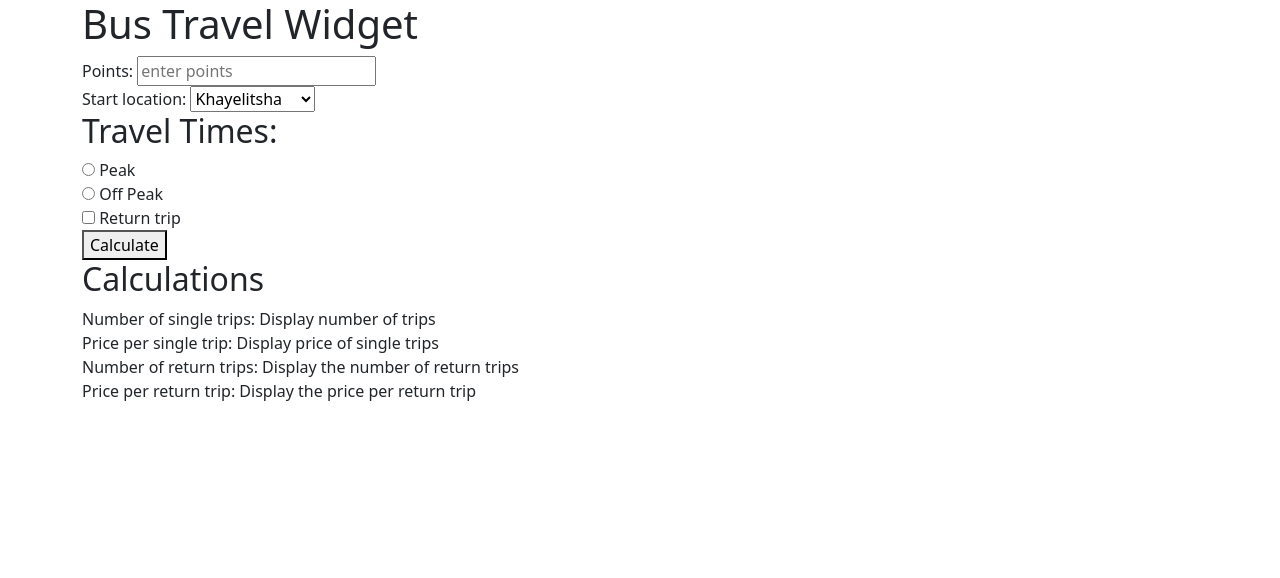
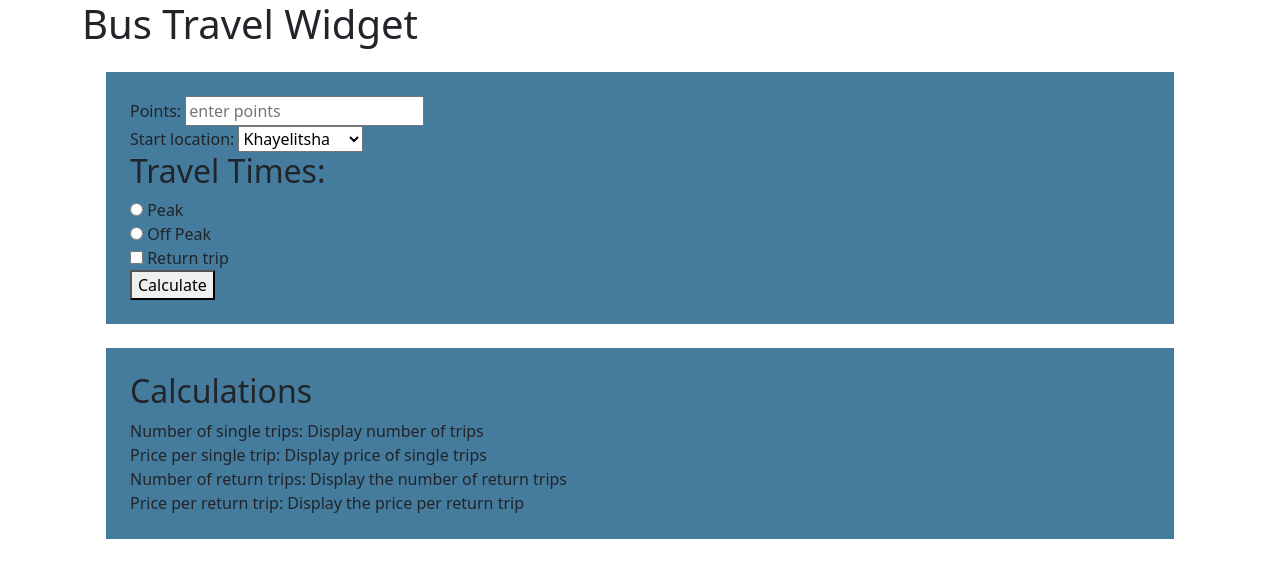
Before and after one commit to tommyshado/bus-travel-widget, a plain HTML site: page index.html in a window 1280 px wide. Drawn offline with nearby package versions, Linux system fonts and the light colour scheme.

Commit message:
linked and added a background color style.css file

```diff
--- a/index.html
+++ b/index.html
@@ -5,6 +5,8 @@
     <meta http-equiv="X-UA-Compatible" content="IE=edge">
     <meta name="viewport" content="width=device-width, initial-scale=1.0">
     <title>Bus Travel widget</title>
+
+    <link rel="stylesheet" href="./styling/style.css">
 
     <!-- bootstrap link -->
     <link href="https://cdn.jsdelivr.net/npm/bootstrap@5.3.0/dist/css/bootstrap.min.css" rel="stylesheet" integrity="sha384-9ndCyUaIbzAi2FUVXJi0CjmCapSmO7SnpJef0486qhLnuZ2cdeRhO02iuK6FUUVM" crossorigin="anonymous">
--- a/styling/style.css
+++ b/styling/style.css
@@ -0,0 +1,11 @@
+body {
+    background-color: #f1faee;
+}
+
+/* sections styling */
+
+.section {
+    padding: 1.5em;
+    margin: 1.5em;
+    background-color: #457B9D;
+}
```
